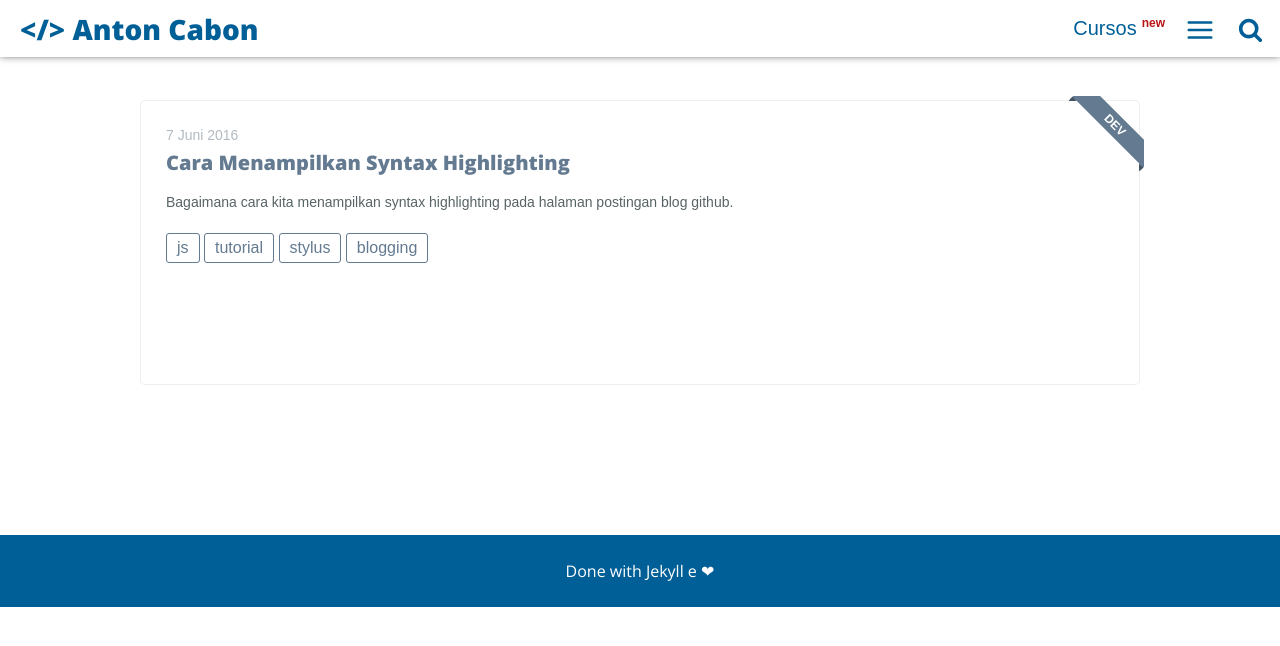
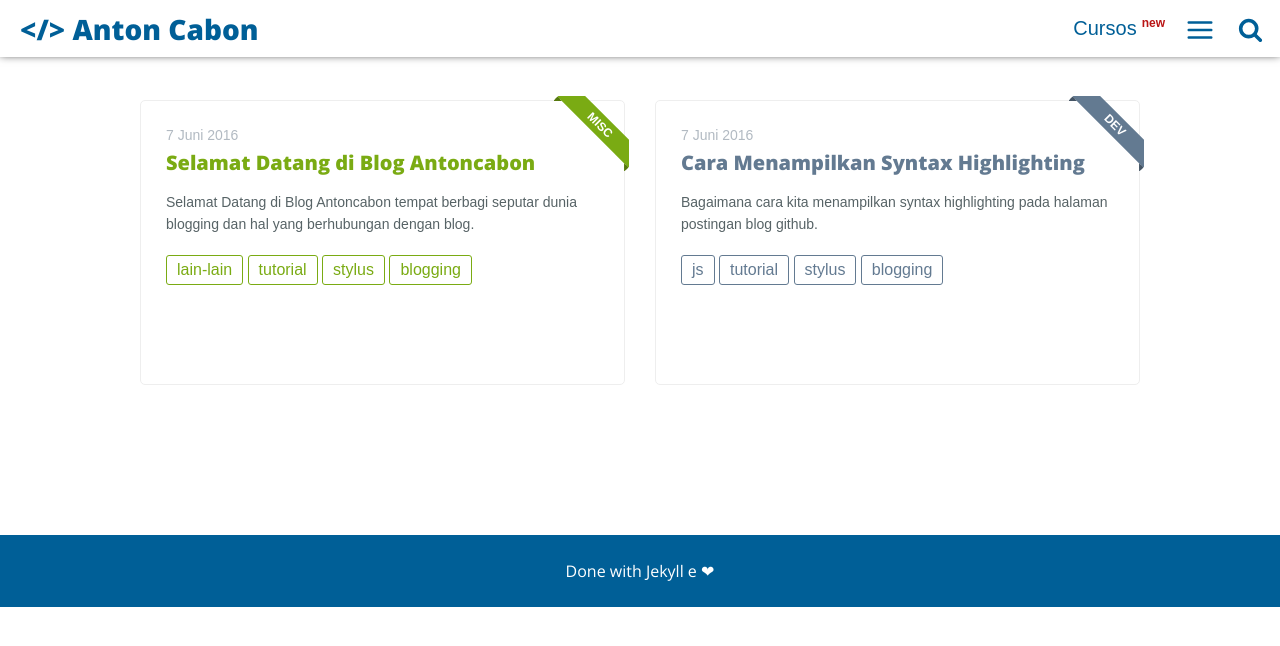
Before and after one commit to antoncabon/antoncabon.github.io, a Jekyll site: the page built from index.html, in a window 1280 px wide. Shown: the top 646 px of the page. Built offline with Jekyll 4.4.1, drawn with Linux system fonts in a browser that asks for light colours.

Commit message:
Update 2016-06-07-selamat-datang-di-blog-antoncabon.markdown

```diff
--- a/_posts/2016-06-07-selamat-datang-di-blog-antoncabon.markdown
+++ b/_posts/2016-06-07-selamat-datang-di-blog-antoncabon.markdown
@@ -1,5 +1,13 @@
 ---
-published: false
-title: Cara Menampilkan Komentar Disqus Di Blog Github
 layout: post
+title: "Selamat Datang di Blog Antoncabon"
+description: "Selamat Datang di Blog Antoncabon tempat berbagi seputar dunia blogging dan hal yang berhubungan dengan blog."
+main-class: 'misc'
+tags:
+- lain-lain
+- tutorial
+- stylus
+- blogging
+twitter_text: "Selamat Datang di Blog Antoncabon"
+introduction: "Selamat Datang di Blog Antoncabon tempat berbagi seputar dunia blogging dan hal yang berhubungan dengan blog."
 ---
```
